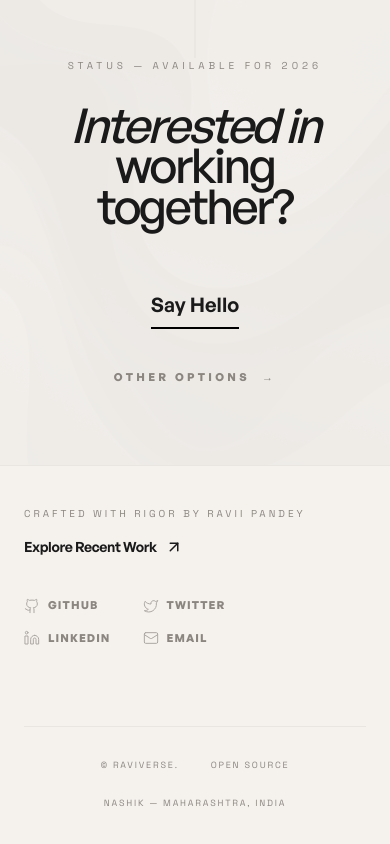
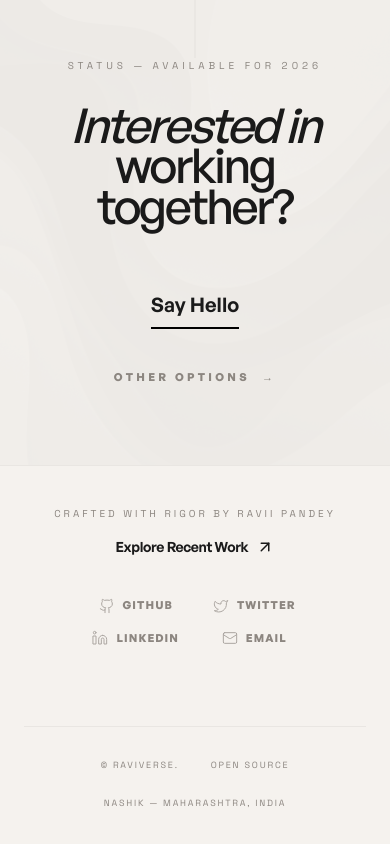
Before and after one commit to mrravipandee/theraviportfolio, a Next.js app: page / in a window 390 px wide. Shown: the part 8619-9463 px from the top of the page. Built offline with nearby package versions, Linux system fonts and the light colour scheme.

Commit message:
style: make about page layout and footer responsive on mobile

```diff
--- a/src/app/about/page.tsx
+++ b/src/app/about/page.tsx
@@ -42,8 +42,8 @@ const About = () => {
 			<section className="view-container pt-28 pb-20 md:py-40 bg-[#F5F2EE] px-6 md:px-10">
 				<div className="grid grid-cols-1 md:grid-cols-12 gap-12 items-start">
 					{/* 1. Left Column: Image/Visual (Editorial Style) */}
-					<div className="col-span-12 md:col-span-5 group relative">
-						<div className="relative aspect-[1.2] md:aspect-[4/5] overflow-hidden bg-[#E6E2DD]">
+					<div className="md:col-span-5 group relative">
+						<div className="relative aspect-[4/5] overflow-hidden bg-[#E6E2DD]">
 							<Image
 								src="/founder-ravi-pandey.png"
 								alt="Ravii Pandey Profile"
@@ -62,7 +62,7 @@ const About = () => {
 					</div>
 
 					{/* 2. Right Column: Text/Content */}
-					<div className="col-span-12 md:col-span-7 md:pl-12">
+					<div className="md:col-span-7 md:pl-12">
 						<p className="font-mono text-[10px] tracking-[0.3em] uppercase text-[#8C8680] mb-6">
 							Introduction — Vol. 01
 						</p>
--- a/src/components/Footer.tsx
+++ b/src/components/Footer.tsx
@@ -36,15 +36,15 @@ const footerLinks: footerLinkType[] = [
 const Footer = () => {
 	return (
 		<footer className="view-container border-t border-black/5 pt-10 pb-20 px-6 md:px-10">
-			<div className="flex flex-col md:flex-row justify-between items-start md:items-center gap-10">
+			<div className="flex flex-col md:flex-row justify-between items-center md:items-center gap-10">
 				{/* Brand & Credits */}
-				<div className="space-y-4">
+				<div className="space-y-4 flex flex-col items-center md:items-start text-center md:text-left">
 					<p className="font-mono text-[10px] tracking-[0.3em] uppercase text-[#8C8680]">
 						Crafted with rigor by Ravii Pandey
 					</p>
 					<Link
 						href="/work"
-						className="group flex gap-2 items-center text-sm font-semibold tracking-tight"
+						className="group flex gap-2 items-center justify-center md:justify-start text-sm font-semibold tracking-tight"
 					>
 						Explore Recent Work
 						<ArrowUpRight
@@ -55,12 +55,12 @@ const Footer = () => {
 				</div>
 
 				{/* Social Links - Clean Grid */}
-				<div className="grid grid-cols-2 md:grid-cols-4 gap-x-8 gap-y-4">
+				<div className="grid grid-cols-2 md:grid-cols-4 gap-x-8 gap-y-4 justify-items-center md:justify-items-start">
 					{footerLinks.map((link) => (
 						<Link
 							key={link.href}
 							href={link.href}
-							className="flex items-center gap-2 text-[11px] font-bold uppercase tracking-widest text-[#8C8680] hover:text-black transition-colors"
+							className="flex items-center justify-center md:justify-start gap-2 text-[11px] font-bold uppercase tracking-widest text-[#8C8680] hover:text-black transition-colors"
 							rel="noopener noreferrer"
 							target="_blank"
 						>
```
